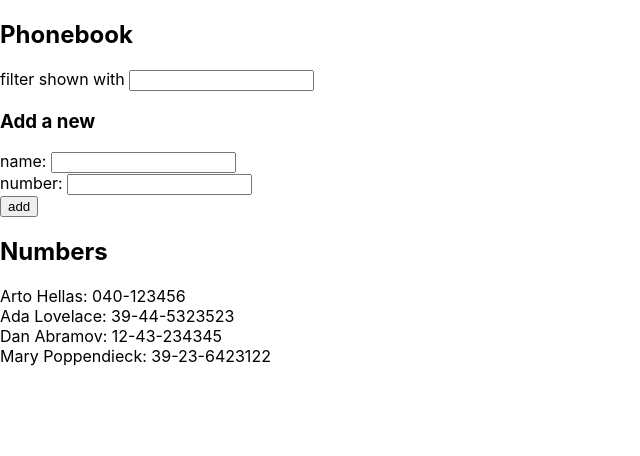
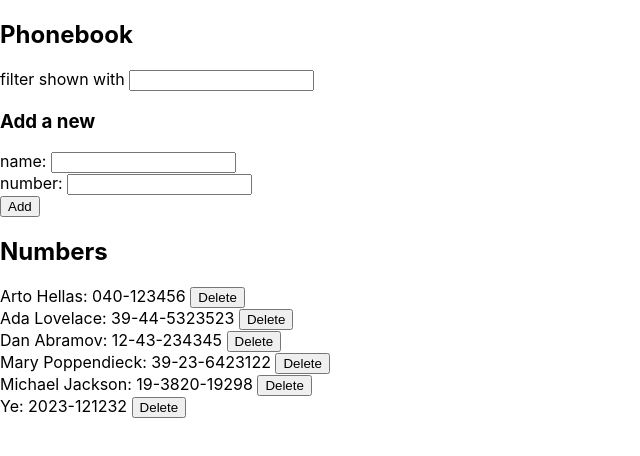
Before and after one commit to yetian/fullstackopen2020-execrise, a React (Create React App) app in the folder part2/phonebook/: page / in a window 1280 px wide. Shown: the top 456 px of the page, without its empty margins (0-640 px from the left). Built offline with nearby package versions, Linux system fonts and the light colour scheme; data requests are answered from the project's data file.

Commit message:
Added 2.15 - 2.18

```diff
--- a/part2/phonebook/db.json
+++ b/part2/phonebook/db.json
@@ -1,5 +1,5 @@
 {
-  "persons":[
+  "persons": [
     {
       "name": "Arto Hellas",
       "number": "040-123456",
@@ -19,6 +19,16 @@
       "name": "Mary Poppendieck",
       "number": "39-23-6423122",
       "id": 4
+    },
+    {
+      "name": "Michael Jackson",
+      "number": "19-3820-19298",
+      "id": 5
+    },
+    {
+      "name": "Ye",
+      "number": "2023-121232",
+      "id": 6
     }
   ]
 }
--- a/part2/phonebook/src/App.js
+++ b/part2/phonebook/src/App.js
@@ -2,36 +2,54 @@ import React, { useState, useEffect } from 'react'
 import Filter from './components/Filter'
 import PersonForm from './components/PersonForm'
 import Persons from './components/Persons'
-import axios from 'axios'
+import PhonebookService from './PhonebookService'
 
 const App = () => {
-  const [ persons, setPersons ] = useState([
-    { name: 'Arto Hellas', number: '123456' }
-  ])
+  const [ persons, setPersons ] = useState([])
   const [ newName, setNewName ] = useState('')
   const [ newNumber, setNewNumber ] = useState('')
   const [ newFilter, setNewFilter ] = useState('')
 
-  const addContact = (event) => {
+  const addContact = async (event) => {
     event.preventDefault()
     let personsCopy = [...persons]
-    let isExist = personsCopy.find(p => p.name === newName)
+    let isExist = personsCopy.find(p => p.name.toLowerCase() === newName.toLowerCase())
     if (isExist) {
+      if (isExist.number === newNumber) {
         alert(`${newName} is already added to phonebook`)
       } else {
-      personsCopy.push({
+        if (window.confirm(`${newName} is already in the phonebook, replace number?`)) {
+          try {
+            await PhonebookService.update(isExist.id, {
               name: newName,
               number: newNumber
             })
+            fetchData()
+          } catch (err) {
+            alert(`Failed to update ${newName}`)
+          }
+        }
+      }
+    } else {
+      try {
+        let response = await PhonebookService.create({
+          name: newName,
+          number: newNumber
+        })
+        personsCopy.push(response.data)
         setPersons(personsCopy)
+      } catch (err) {
+        alert(`Failed to add the contact "${newName}".`)
+      }
     }
   }
 
-  useEffect(() => {
-    async function fetchData() {
-      const persons = await axios.get('http://localhost:3001/persons')
+  const fetchData = async () => {
+    const persons = await PhonebookService.getAll()
     setPersons(persons.data)
   }
+
+  useEffect(() => {
     fetchData()
   }, [])
 
@@ -45,6 +63,17 @@ const App = () => {
 
   const handleFilterChange = (event) => {
     setNewFilter(event.target.value)
+  }
+
+  const handleDeletion = async (person) => {
+    if (window.confirm(`Delete ${person.name}?`)) {
+      try {
+        await PhonebookService.deleteById(person.id)
+        fetchData()
+      } catch (err) {
+        alert(`Failed to delete ${person.name}.`)
+      }
+    }
   }
 
   const displayPersons = newFilter.trim() === '' ?
@@ -64,7 +93,7 @@ const App = () => {
         onNumberChange={handleNumberChange}
       />
       <h2>Numbers</h2>
-      <Persons persons={displayPersons} />
+      <Persons persons={displayPersons} onDeleteButtonClick={handleDeletion}/>
     </div>
   )
 }
--- /dev/null
+++ b/part2/phonebook/src/PhonebookService.js
@@ -0,0 +1,22 @@
+import axios from 'axios'
+const baseUrl = 'http://localhost:3001/persons'
+
+const getAll = () => {
+  return axios.get(baseUrl)
+}
+
+const create = newPerson => {
+  return axios.post(baseUrl, newPerson)
+}
+
+const update = (id, newPerson) => {
+  return axios.put(`${baseUrl}/${id}`, newPerson)
+}
+
+const deleteById = id => {
+  return axios.delete(`${baseUrl}/${id}`)
+}
+
+export default {
+  getAll, create, update, deleteById
+}
--- a/part2/phonebook/src/components/PersonForm.js
+++ b/part2/phonebook/src/components/PersonForm.js
@@ -10,7 +10,7 @@ const PersonForm = (props) => {
       number: <input value={props.number} onChange={props.onNumberChange}/>
     </div>
     <div>
-      <button type="submit">add</button>
+      <button type="submit">Add</button>
     </div>
   </form>
  )
--- a/part2/phonebook/src/components/Persons.js
+++ b/part2/phonebook/src/components/Persons.js
@@ -6,6 +6,10 @@ const Persons = (props) => {
       {props.persons.map(person =>
         <div key={person.name}>
           {person.name}: {person.number}
+          &nbsp;
+          <button onClick={() => props.onDeleteButtonClick(person)}>
+            Delete
+          </button>
         </div>
       )}
     </div>
```
Lines whose indentation alone changed are shown as unchanged.
